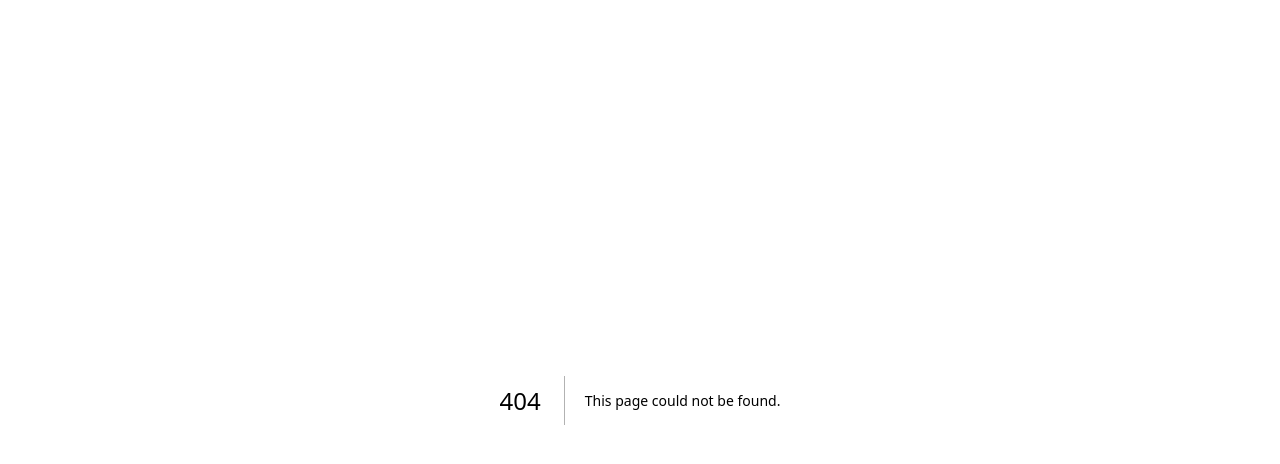
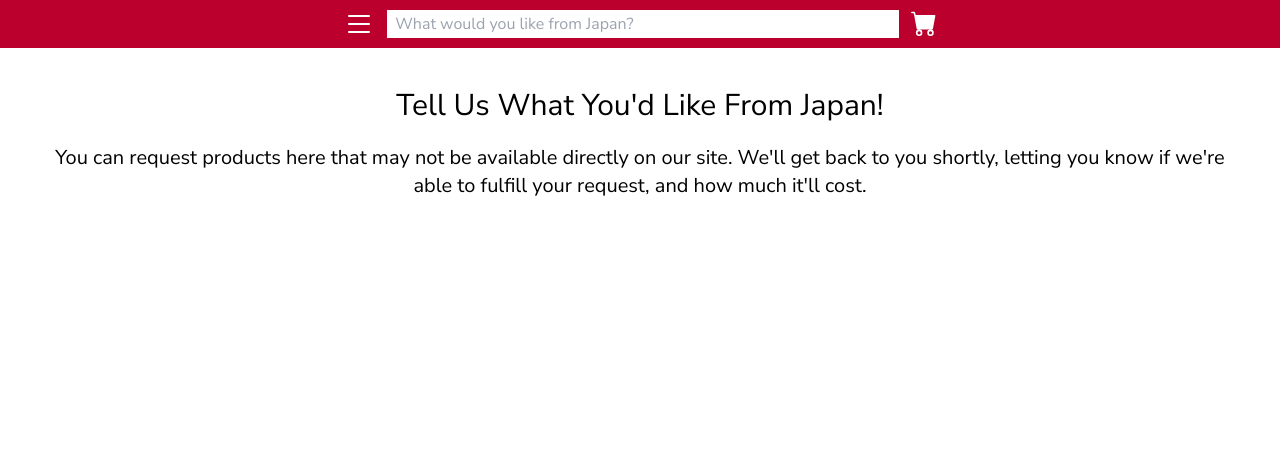
Before and after one commit to ekorber/japan-delivered-site, a Next.js app: page /custom-request in a window 1280 px wide. Before the commit this address had no page. Shown: the top 464 px of the page. Built offline with nearby package versions, Linux system fonts and the light colour scheme.

Commit message:
Create custom-request page (no form yet)

```diff
--- /dev/null
+++ b/src/app/custom-request/page.tsx
@@ -0,0 +1,13 @@
+import Header from "@/components/header"
+
+export default function CustomRequest() {
+    return (
+        <>
+            <Header />
+            <div className="px-10 my-10">
+                <h2 className="text-3xl text-center mb-5">Tell Us What You'd Like From Japan!</h2>
+                <h4 className="text-xl text-center mb-10">You can request products here that may not be available directly on our site. We'll get back to you shortly, letting you know if we're able to fulfill your request, and how much it'll cost.</h4>
+            </div>
+        </>
+    )
+}
```
